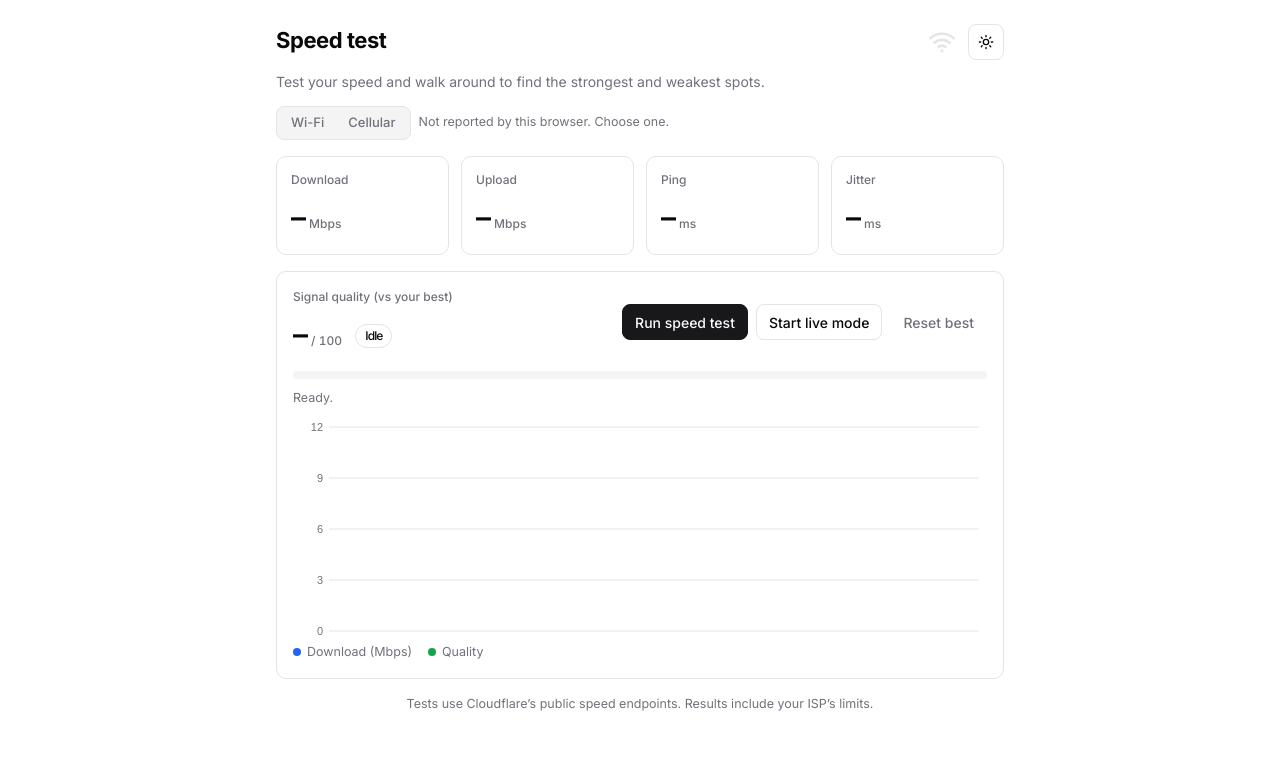
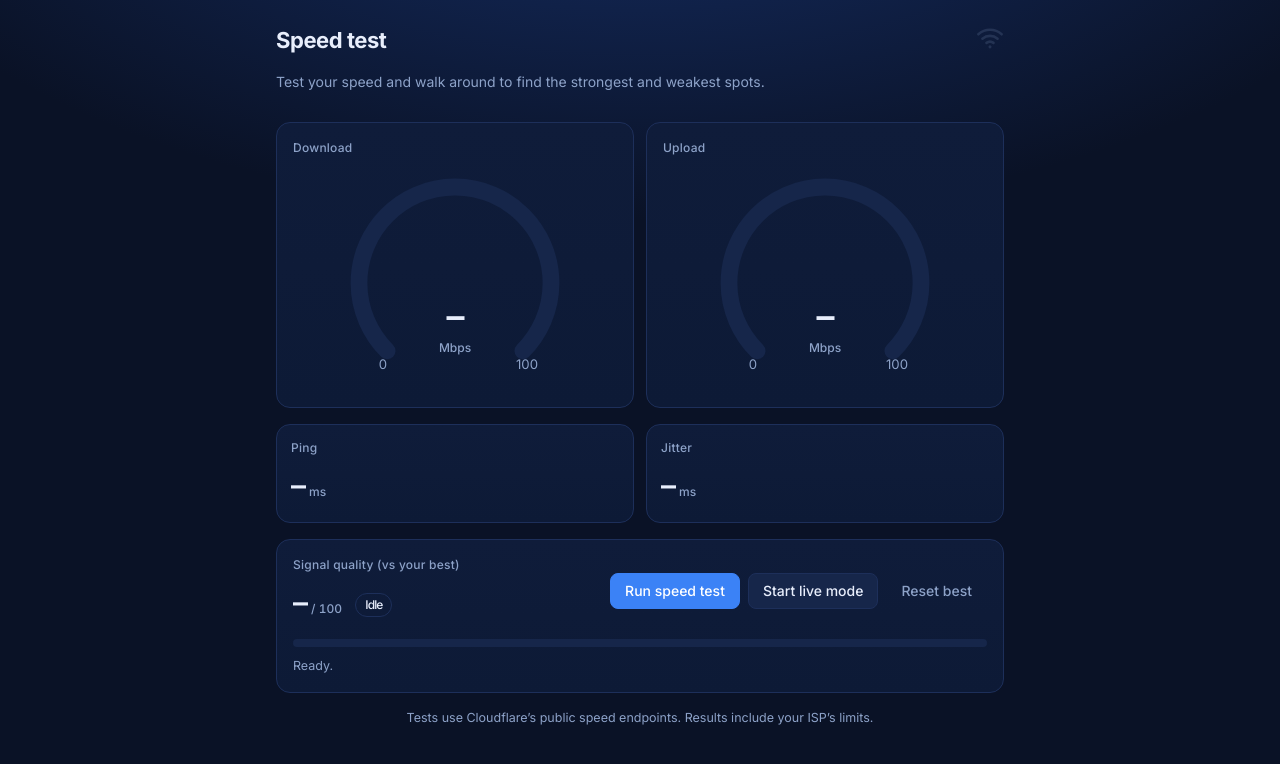
Before and after one commit to Vikkbehal/speed, a plain HTML site: page index.html in a window 1280 px wide. Drawn offline with Linux system fonts and the light colour scheme.

Commit message:
Dark blue theme, gauges for download/upload, stoppable speed test
Co-Authored-By: Claude Sonnet 5.5 <noreply@anthropic.com>

```diff
--- a/app.js
+++ b/app.js
@@ -6,32 +6,28 @@ const store = {
   set(k, v) { try { localStorage.setItem(k, JSON.stringify(v)); } catch {} }
 };
 
-// theme
-$('themeBtn').onclick = () => {
-  const t = document.documentElement.dataset.theme === 'dark' ? 'light' : 'dark';
-  document.documentElement.dataset.theme = t; try { localStorage.setItem('theme', t); } catch {}
-  draw();
-};
-
-// connection type: auto-detect when the browser reports it, else manual (remembered)
-function detectConn() {
+// connection type: shown only when the browser reports it (Android Chrome, sometimes)
+function applyConn() {
   const c = navigator.connection || navigator.mozConnection || navigator.webkitConnection;
-  const t = c && c.type;
-  return t === 'wifi' || t === 'cellular' ? t : null;
+  const t = c && c.type, el = $('connType');
+  if (t === 'wifi' || t === 'cellular') { el.textContent = t === 'wifi' ? 'Wi-Fi' : 'Cellular'; el.hidden = false; }
+  else el.hidden = true;
 }
-function applyConn() {
-  const auto = detectConn(), seg = $('conn');
-  const val = auto || store.get('connType', null);
-  seg.classList.toggle('auto', !!auto);
-  seg.querySelectorAll('button').forEach(b => { b.classList.toggle('on', b.dataset.v === val); b.disabled = !!auto; });
-  $('connNote').textContent = auto ? 'Detected automatically' : (val ? '' : 'Not reported by this browser. Choose one.');
-}
-$('conn').addEventListener('click', e => {
-  const b = e.target.closest('button'); if (!b || detectConn()) return;
-  store.set('connType', b.dataset.v); applyConn();
-});
 (navigator.connection || {}).onchange = applyConn;
 applyConn();
+
+// gauges
+const SCALES = [10, 25, 50, 100, 250, 500, 1000, 2500, 10000];
+const gmax = { dl: 100, ul: 100 };
+function gauge(id, val, shrink) {
+  const v = Number(val); if (!isFinite(v)) { $(id).textContent = '–'; return; }
+  if (shrink) gmax[id] = SCALES.find(x => x >= v * 1.05) || SCALES[SCALES.length - 1];
+  while (v > gmax[id] && gmax[id] < SCALES[SCALES.length - 1]) gmax[id] = SCALES.find(x => x > gmax[id]);
+  $(id).textContent = fmt(v);
+  $(id + 'Arc').style.strokeDasharray = `${Math.min(100, v / gmax[id] * 100)} 200`; $(id + 'Arc').style.opacity = v > 0 ? 1 : 0;
+  $(id + 'Max').textContent = gmax[id];
+}
+function resetGauge(id) { gmax[id] = 100; $(id).textContent = '–'; $(id + 'Arc').style.strokeDasharray = '0 200'; $(id + 'Arc').style.opacity = 0; $(id + 'Max').textContent = 100; }
 
 function setWifi(q) {
   const el = $('wifi'); const lv = q == null ? -1 : q >= 75 ? 3 : q >= 50 ? 2 : q >= 25 ? 1 : 0;
@@ -132,59 +128,28 @@ function showQuality(q) {
   setWifi(q); $('qBar').style.width = q + '%'; $('qBar').style.background = color;
 }
 
-// ---- chart ----
-const hist = { dl: [], q: [] }; const MAX = 60;
-function draw() {
-  const cv = $('chart'), dpr = devicePixelRatio || 1;
-  const w = cv.clientWidth, h = cv.clientHeight;
-  cv.width = w * dpr; cv.height = h * dpr;
-  const c = cv.getContext('2d'); c.scale(dpr, dpr); c.clearRect(0, 0, w, h);
-  const css = getComputedStyle(document.documentElement);
-  const col = n => css.getPropertyValue(n).trim();
-  const pad = { l: 36, r: 8, t: 8, b: 8 };
-  const max = Math.max(10, ...hist.dl) * 1.15;
-  c.font = '11px Inter, sans-serif'; c.fillStyle = col('--muted'); c.strokeStyle = col('--border'); c.lineWidth = 1;
-  for (let i = 0; i <= 4; i++) {
-    const y = pad.t + (h - pad.t - pad.b) * i / 4;
-    c.beginPath(); c.moveTo(pad.l, y); c.lineTo(w - pad.r, y); c.stroke();
-    c.textAlign = 'right'; c.fillText(Math.round(max * (1 - i / 4)), pad.l - 6, y + 4);
-  }
-  const line = (arr, top, color, fill) => {
-    if (arr.length < 2) return;
-    const x = i => pad.l + (w - pad.l - pad.r) * (MAX - arr.length + i) / (MAX - 1);
-    const y = v => pad.t + (h - pad.t - pad.b) * (1 - v / top);
-    c.beginPath(); arr.forEach((v, i) => i ? c.lineTo(x(i), y(v)) : c.moveTo(x(i), y(v)));
-    c.strokeStyle = color; c.lineWidth = 2; c.lineJoin = 'round'; c.stroke();
-    if (fill) { c.lineTo(x(arr.length - 1), h - pad.b); c.lineTo(x(0), h - pad.b); c.closePath(); c.globalAlpha = .1; c.fillStyle = color; c.fill(); c.globalAlpha = 1; }
-  };
-  line(hist.dl, max, col('--a'), true);
-  line(hist.q, 100, col('--b'), false);
-}
-addEventListener('resize', draw);
-const push = (dl, q) => { hist.dl.push(dl); hist.q.push(q); if (hist.dl.length > MAX) { hist.dl.shift(); hist.q.shift(); } draw(); };
-
 // ---- speed test ----
-let busy = null; // AbortController for whichever mode is running
+let busy = null, testing = false; // AbortController for whichever mode is running
 const last = { dl: null, ping: null, q: null };
 $('testBtn').onclick = async () => {
-  if (busy) return;
-  busy = new AbortController(); const sig = busy.signal;
-  $('testBtn').disabled = true; $('liveBtn').disabled = true;
+  if (busy) { if (testing) busy.abort(); return; }
+  busy = new AbortController(); const sig = busy.signal; testing = true;
+  $('testBtn').textContent = 'Stop test'; $('testBtn').classList.add('live'); $('liveBtn').disabled = true;
   try {
     setStatus('Measuring ping…');
-    const p = await pingTest(10, sig);
+    resetGauge('dl'); resetGauge('ul'); const p = await pingTest(10, sig);
     $('ping').textContent = fmt(p.ping); $('jit').textContent = fmt(p.jitter);
     setStatus('Testing download…');
-    const dl = await download(8000, v => $('dl').textContent = fmt(v), sig);
-    $('dl').textContent = fmt(dl);
+    const dl = await download(8000, v => gauge('dl', fmt(v)), sig);
+    gauge('dl', fmt(dl));
     setStatus('Testing upload…');
-    const ul = await upload(6000, v => $('ul').textContent = fmt(v), sig);
-    $('ul').textContent = fmt(ul);
+    const ul = await upload(6000, v => gauge('ul', fmt(v)), sig);
+    gauge('ul', fmt(ul));
     trackBest(dl, p.ping); const q = quality(dl, p.ping); showQuality(q); refNote();
     Object.assign(last, { dl, ping: p.ping, q });
     setStatus('Done.');
   } catch (e) { setStatus(sig.aborted ? 'Stopped.' : 'Test failed. Check your connection.'); }
-  busy = null; $('testBtn').disabled = false; $('liveBtn').disabled = false;
+  busy = null; testing = false; $('testBtn').textContent = 'Run speed test'; $('testBtn').classList.remove('live'); $('liveBtn').disabled = false;
 };
 
 // ---- live mode ----
@@ -213,7 +178,7 @@ $('liveBtn').onclick = async () => {
   if (busy) { busy.abort(); return; }
   busy = new AbortController(); const sig = busy.signal;
   $('liveBtn').textContent = 'Stop live mode'; $('liveBtn').classList.add('live'); $('testBtn').disabled = true;
-  hist.dl.length = 0; hist.q.length = 0; setStatus('Live: walk around and watch the numbers.');
+  resetGauge('dl'); setStatus('Live: walk around and watch the numbers.');
   const state = { ema: null, ping: null }; let lost = false;
   while (!sig.aborted) {
     try {
@@ -221,8 +186,8 @@ $('liveBtn').onclick = async () => {
       if (sig.aborted) break;
       if (lost) { lost = false; setStatus('Reconnected. Live: walk around and watch the numbers.'); }
       trackBest(state.ema, state.ping); const q = quality(state.ema, state.ping);
-      $('dl').textContent = fmt(state.ema); $('ping').textContent = fmt(state.ping); showQuality(q); refNote();
-      Object.assign(last, { dl: state.ema, ping: state.ping, q }); push(state.ema, q);
+      gauge('dl', fmt(state.ema), true); $('ping').textContent = fmt(state.ping); showQuality(q); refNote();
+      Object.assign(last, { dl: state.ema, ping: state.ping, q });
     } catch (e) {
       if (sig.aborted) break;
       // connection lost or switching Wi-Fi: keep going and retry until it is back
@@ -236,5 +201,4 @@ $('liveBtn').onclick = async () => {
 };
 
 $('resetBtn').onclick = () => { peak.dl = 0; peak.ping = Infinity; refNote(); setStatus('Best reading reset.'); };
-draw();
 })();
--- a/index.html
+++ b/index.html
@@ -3,12 +3,13 @@
 <head>
 <meta charset="utf-8">
 <meta name="viewport" content="width=device-width, initial-scale=1">
+<meta name="color-scheme" content="dark">
+<meta name="theme-color" content="#0a1226">
 <title>Speed test</title>
 <link rel="preconnect" href="https://fonts.googleapis.com">
 <link rel="preconnect" href="https://fonts.gstatic.com" crossorigin>
 <link href="https://fonts.googleapis.com/css2?family=Inter:wght@400;500;600;700&display=swap" rel="stylesheet">
 <link rel="stylesheet" href="style.css">
-<script>try{var t=localStorage.getItem('theme');if(!t)t=matchMedia('(prefers-color-scheme:dark)').matches?'dark':'light';document.documentElement.dataset.theme=t}catch(e){}</script>
 </head>
 <body>
 <main class="wrap">
@@ -16,14 +17,9 @@
     <div>
       <h1>Speed test</h1>
       <p class="muted">Test your speed and walk around to find the strongest and weakest spots.</p>
-      <div class="conn row gap wrapx">
-        <div class="seg" id="conn" role="group" aria-label="Connection type">
-          <button type="button" data-v="wifi">Wi-Fi</button><button type="button" data-v="cellular">Cellular</button>
-        </div>
-        <span id="connNote" class="muted small"></span>
-      </div>
     </div>
     <div class="tools">
+      <span id="connType" class="badge" hidden></span>
       <svg id="wifi" class="wifi" viewBox="0 0 24 24" width="28" height="28" fill="none" stroke="currentColor" stroke-width="2.2" stroke-linecap="round" role="img" aria-label="Wi-Fi signal">
         <title>Wi-Fi signal</title>
         <path class="w w3" d="M2 8.8a15 15 0 0 1 20 0"/>
@@ -31,15 +27,39 @@
         <path class="w w1" d="M9 16.2a5 5 0 0 1 6 0"/>
         <circle class="w w0" cx="12" cy="19.6" r="1.3" fill="currentColor" stroke="none"/>
       </svg>
-    <button id="themeBtn" class="btn icon" aria-label="Toggle theme" title="Toggle theme">
-      <svg class="sun" viewBox="0 0 24 24" width="16" height="16" fill="none" stroke="currentColor" stroke-width="2" stroke-linecap="round"><circle cx="12" cy="12" r="4"/><path d="M12 2v2M12 20v2M4.9 4.9l1.4 1.4M17.7 17.7l1.4 1.4M2 12h2M20 12h2M4.9 19.1l1.4-1.4M17.7 6.3l1.4-1.4"/></svg>
-      <svg class="moon" viewBox="0 0 24 24" width="16" height="16" fill="none" stroke="currentColor" stroke-width="2" stroke-linecap="round" stroke-linejoin="round"><path d="M21 12.8A9 9 0 1 1 11.2 3a7 7 0 0 0 9.8 9.8z"/></svg>
-    </button>
     </div>
   </header>
+
+  <section class="gauges">
+    <div class="card gcard">
+      <div class="label">Download</div>
+      <svg class="gauge" viewBox="0 0 200 175" aria-hidden="true">
+        <defs>
+          <linearGradient id="gdl" x1="0" y1="1" x2="1" y2="0"><stop offset="0" stop-color="#22d3ee"/><stop offset="1" stop-color="#3b82f6"/></linearGradient>
+        </defs>
+        <path class="track" pathLength="100" d="M 43.43 156.57 A 80 80 0 1 1 156.57 156.57"/>
+        <path id="dlArc" class="arc" pathLength="100" stroke="url(#gdl)" d="M 43.43 156.57 A 80 80 0 1 1 156.57 156.57"/>
+        <text id="dlMin" class="tick" x="40" y="172" text-anchor="middle">0</text>
+        <text id="dlMax" class="tick" x="160" y="172" text-anchor="middle">100</text>
+      </svg>
+      <div class="gval"><span id="dl">–</span><small>Mbps</small></div>
+    </div>
+    <div class="card gcard">
+      <div class="label">Upload</div>
+      <svg class="gauge" viewBox="0 0 200 175" aria-hidden="true">
+        <defs>
+          <linearGradient id="gul" x1="0" y1="1" x2="1" y2="0"><stop offset="0" stop-color="#a78bfa"/><stop offset="1" stop-color="#6366f1"/></linearGradient>
+        </defs>
+        <path class="track" pathLength="100" d="M 43.43 156.57 A 80 80 0 1 1 156.57 156.57"/>
+        <path id="ulArc" class="arc" pathLength="100" stroke="url(#gul)" d="M 43.43 156.57 A 80 80 0 1 1 156.57 156.57"/>
+        <text class="tick" x="40" y="172" text-anchor="middle">0</text>
+        <text id="ulMax" class="tick" x="160" y="172" text-anchor="middle">100</text>
+      </svg>
+      <div class="gval"><span id="ul">–</span><small>Mbps</small></div>
+    </div>
+  </section>
+
   <section class="grid">
-    <div class="card stat"><div class="label">Download</div><div class="big"><span id="dl">–</span><small>Mbps</small></div></div>
-    <div class="card stat"><div class="label">Upload</div><div class="big"><span id="ul">–</span><small>Mbps</small></div></div>
     <div class="card stat"><div class="label">Ping</div><div class="big"><span id="ping">–</span><small>ms</small></div></div>
     <div class="card stat"><div class="label">Jitter</div><div class="big"><span id="jit">–</span><small>ms</small></div></div>
   </section>
@@ -59,8 +79,6 @@
     <div class="bar"><i id="qBar"></i></div>
     <div id="qNote" class="muted small"></div>
     <div id="status" class="muted small">Ready.</div>
-    <canvas id="chart" height="220"></canvas>
-    <div class="legend small muted"><span><i class="dot a"></i>Download (Mbps)</span><span><i class="dot b"></i>Quality</span></div>
   </section>
   <footer class="muted small center">Tests use Cloudflare’s public speed endpoints. Results include your ISP’s limits.</footer>
 </main>
--- a/style.css
+++ b/style.css
@@ -1,56 +1,48 @@
 :root{
-  --bg:#fff;--fg:#09090b;--muted:#71717a;--card:#fff;--border:#e4e4e7;--accent:#18181b;--accent-fg:#fafafa;
-  --hover:#f4f4f5;--a:#2563eb;--b:#16a34a;--good:#16a34a;--ok:#ca8a04;--bad:#dc2626;--radius:10px;
-}
-:root[data-theme=dark]{
-  --bg:#09090b;--fg:#fafafa;--muted:#a1a1aa;--card:#0c0c0f;--border:#27272a;--accent:#fafafa;--accent-fg:#18181b;
-  --hover:#18181b;--a:#60a5fa;--b:#4ade80;--good:#4ade80;--ok:#facc15;--bad:#f87171;
+  --bg:#0a1226;--bg2:#0d1a36;--fg:#e8eefc;--muted:#8da2c8;--card:#0f1c3a;--border:#1d2f5a;--hover:#16264a;
+  --accent:#3b82f6;--accent-fg:#fff;--good:#34d399;--ok:#facc15;--bad:#f87171;--radius:14px;
+  color-scheme:dark;
 }
 *{box-sizing:border-box}
-html{color-scheme:light dark}
-:root[data-theme=light]{color-scheme:light}:root[data-theme=dark]{color-scheme:dark}
-body{margin:0;background:var(--bg);color:var(--fg);font:14px/1.5 Inter,system-ui,-apple-system,Segoe UI,Roboto,sans-serif;-webkit-font-smoothing:antialiased}
+html{background:var(--bg)}
+body{margin:0;min-height:100vh;color:var(--fg);font:14px/1.5 Inter,system-ui,-apple-system,Segoe UI,Roboto,sans-serif;-webkit-font-smoothing:antialiased;
+  background:radial-gradient(1200px 600px at 50% -200px,#16306a 0%,transparent 70%),var(--bg)}
 .wrap{max-width:760px;margin:0 auto;padding:24px 16px 48px;display:grid;gap:16px}
 h1{font-size:22px;margin:0;letter-spacing:-.02em}
 .top{display:flex;justify-content:space-between;align-items:flex-start;gap:12px}
+.tools{display:flex;align-items:center;gap:12px}
 .muted{color:var(--muted)}.small{font-size:12.5px}.center{text-align:center}
-.card{background:var(--card);border:1px solid var(--border);border-radius:var(--radius);padding:16px}
-.label{font-size:12px;font-weight:500;color:var(--muted);margin-bottom:6px}
+.card{background:linear-gradient(180deg,var(--card),var(--bg2));border:1px solid var(--border);border-radius:var(--radius);padding:16px}
+.label{font-size:12px;font-weight:500;color:var(--muted);margin-bottom:6px;letter-spacing:.02em}
 .row{display:flex;align-items:center}.between{justify-content:space-between;gap:16px}.gap{gap:8px}.wrapx{flex-wrap:wrap}
-.right{text-align:right}
-.hint{margin:12px 0 0;color:var(--muted);font-size:12.5px}
-.grid{display:grid;grid-template-columns:repeat(4,1fr);gap:12px}
-@media(max-width:600px){.grid{grid-template-columns:repeat(2,1fr)}}
+.gauges{display:grid;grid-template-columns:1fr 1fr;gap:12px}
+.gcard{text-align:center;position:relative}
+.gcard .label{text-align:left}
+.gauge{width:100%;max-width:240px;display:block;margin:0 auto}
+.gauge path{fill:none;stroke-width:14;stroke-linecap:round}
+.gauge .track{stroke:var(--hover)}
+.gauge .arc{stroke-dasharray:0 200;opacity:0;transition:stroke-dasharray .5s ease-out,opacity .3s}
+.gauge .tick{fill:var(--muted);font-size:11px}
+.gval{margin-top:-84px;margin-bottom:34px;font-size:36px;font-weight:600;letter-spacing:-.03em;font-variant-numeric:tabular-nums;position:relative}
+.gval small{display:block;font-size:12px;font-weight:500;color:var(--muted);letter-spacing:0;margin-top:-4px}
+.grid{display:grid;grid-template-columns:repeat(2,1fr);gap:12px}
 .stat{padding:14px}
 .big{font-size:30px;font-weight:600;letter-spacing:-.03em;font-variant-numeric:tabular-nums}
 .big small{font-size:12px;font-weight:500;color:var(--muted);margin-left:4px;letter-spacing:0}
-.btn,.input{font:inherit;height:36px;border-radius:8px;border:1px solid var(--border);background:var(--bg);color:var(--fg);padding:0 12px}
-.btn{cursor:pointer;font-weight:500;transition:background .15s}
-.btn:hover{background:var(--hover)}
+.btn{font:inherit;height:36px;border-radius:8px;border:1px solid var(--border);background:var(--hover);color:var(--fg);padding:0 14px;cursor:pointer;font-weight:500;transition:background .15s,opacity .15s}
+.btn:hover{background:#1c3160}
 .btn.primary{background:var(--accent);color:var(--accent-fg);border-color:var(--accent)}
 .btn.primary:hover{opacity:.9;background:var(--accent)}
 .btn.live{background:var(--bad);border-color:var(--bad);color:#fff}
-.btn.ghost{border-color:transparent;color:var(--muted)}
-.btn.icon{width:36px;padding:0;display:grid;place-items:center}
+.btn.ghost{border-color:transparent;background:transparent;color:var(--muted)}
 .btn:disabled{opacity:.5;cursor:not-allowed}
-.input{min-width:240px;max-width:100%}
-.input:focus,.btn:focus-visible{outline:2px solid var(--a);outline-offset:1px}
-.badge{display:inline-block;font-size:12px;font-weight:500;padding:2px 9px;border-radius:999px;border:1px solid var(--border);vertical-align:middle;margin-left:6px}
+.btn:focus-visible{outline:2px solid var(--accent);outline-offset:2px}
+.badge{display:inline-block;font-size:12px;font-weight:500;padding:2px 9px;border-radius:999px;border:1px solid var(--border);vertical-align:middle;margin-left:6px;color:var(--fg)}
+.tools .badge{margin:0}
 .bar{height:8px;background:var(--hover);border-radius:99px;overflow:hidden;margin:14px 0 10px}
 .bar i{display:block;height:100%;width:0;background:var(--muted);border-radius:99px;transition:width .4s,background .4s}
-canvas{width:100%;height:220px;display:block;margin-top:12px}
-.legend{display:flex;gap:16px;margin-top:4px}
-.dot{display:inline-block;width:8px;height:8px;border-radius:50%;margin-right:6px}.dot.a{background:var(--a)}.dot.b{background:var(--b)}
-.btn .moon{display:none}:root[data-theme=dark] .btn .sun{display:none}:root[data-theme=dark] .btn .moon{display:block}
-
-.wifi{display:block;margin-left:auto;color:var(--muted)}
+.wifi{display:block;color:var(--muted)}
 .wifi .w{opacity:.18;transition:opacity .35s,color .35s}
 .wifi .w.on{opacity:1}
-
-.tools{display:flex;align-items:center;gap:12px}
-.tools .wifi{margin:0}
-.conn{margin-top:12px}
-.seg{display:inline-flex;border:1px solid var(--border);border-radius:8px;padding:2px;background:var(--hover)}
-.seg button{font:inherit;font-size:13px;font-weight:500;border:0;background:transparent;color:var(--muted);padding:4px 12px;border-radius:6px;cursor:pointer}
-.seg button.on{background:var(--bg);color:var(--fg);box-shadow:0 0 0 1px var(--border)}
-.seg.auto button{cursor:default}
+@media(max-width:420px){.gval{font-size:30px;margin-top:-72px;margin-bottom:28px}}
+[hidden]{display:none!important}
```
Lines whose indentation alone changed are shown as unchanged.
